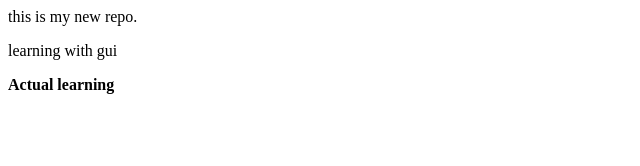
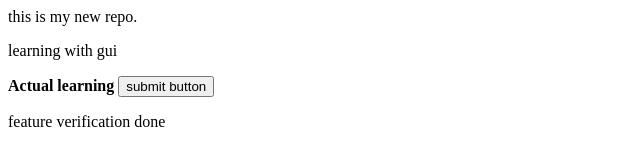
Before and after one commit to Vineet55423/Local-Repo, a plain HTML site: page index.html in a window 1280 px wide. Shown: the whole page, without its empty margins (0-640 px from the left). Drawn offline with Linux system fonts and the light colour scheme.

Commit message:
submit button added

```diff
--- a/index.html
+++ b/index.html
@@ -1,3 +1,5 @@
 <p> this is my new repo. </p>
 <p>learning with gui </p>
 <b> Actual learning </b>
+<button> submit button </button>
+<p>feature verification done </p>
```
